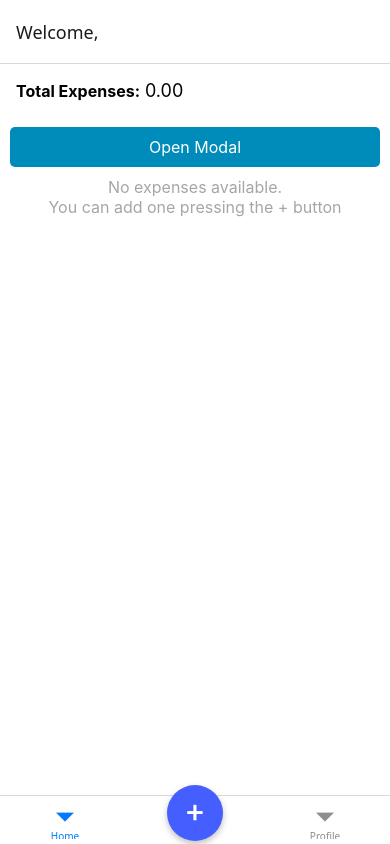
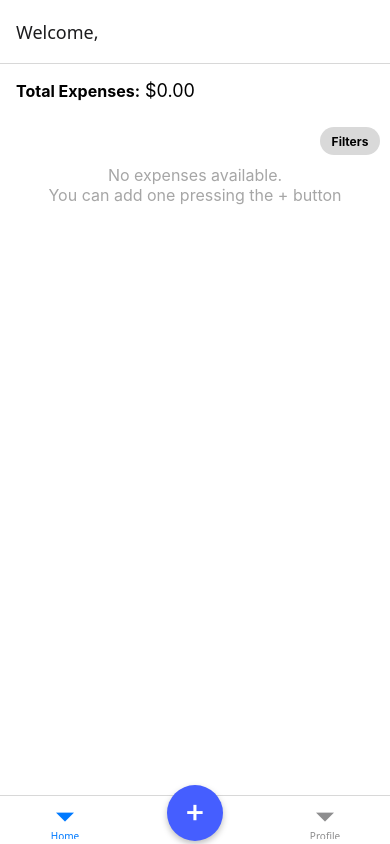
Before and after one commit to shirafeldinger/Expenses-Tracking-Exercise, a React Native app: screen /MainTabs in a window 390 px wide. Built offline with nearby package versions, Linux system fonts and the light colour scheme.

Commit message:
clean and fix

```diff
--- a/src/components/Home/FilterModal.tsx
+++ b/src/components/Home/FilterModal.tsx
@@ -4,8 +4,8 @@ import Modal from 'react-native-modal';
 import DateTimePicker from '@react-native-community/datetimepicker';
 import Button from '../Button';
 import {GREY, WHITE} from '../../constants/colors';
-import {ADD_EXPENSE} from '../../constants/texts';
-import { ExpenseSection } from '../../types';
+import {ADD_EXPENSE, HOME_SCREEN_TEXTS} from '../../constants/texts';
+import {ExpenseSection} from '../../types';
 
 const {titleInput, amountInput, dateText} = ADD_EXPENSE;
 
@@ -13,8 +13,9 @@ interface FilterModalProps {
   isModalVisible: boolean;
   toggleModal: () => void;
   sections: ExpenseSection[];
-  setFilteredSections: (filteredSections: any[]) => void;
+  setFilteredSections: (filteredSections: ExpenseSection[]) => void;
 }
+const {filters} = HOME_SCREEN_TEXTS;
 
 const FilterModal: React.FC<FilterModalProps> = ({
   isModalVisible,
@@ -29,15 +30,13 @@ const FilterModal: React.FC<FilterModalProps> = ({
   const filteredSections = useMemo(() => {
     let filtered = [...sections];
 
-    // Filter by title
-    if (title.length > 0) {
+    if (title) {
       filtered = filtered.filter(
         section => section.data[0].title.toLowerCase() === title.toLowerCase(),
       );
     }
 
-    // Filter by amount
-    if (amount.length > 0) {
+    if (amount) {
       const amountValue = parseFloat(amount);
       if (!isNaN(amountValue)) {
         filtered = filtered.filter(section =>
@@ -45,13 +44,39 @@ const FilterModal: React.FC<FilterModalProps> = ({
         );
       }
     }
-    // Filter by date
+
+    if (date) {
+      const targetDateOnly = new Date(
+        date.getFullYear(),
+        date.getMonth(),
+        date.getDate(),
+      );
+      filtered = filtered.filter(section =>
+        section.data.some(expense => {
+          const expenseDate = new Date(expense.date);
+          const expenseDateOnly = new Date(
+            expenseDate.getFullYear(),
+            expenseDate.getMonth(),
+            expenseDate.getDate(),
+          );
+          return expenseDateOnly.getTime() === targetDateOnly.getTime();
+        }),
+      );
+    }
 
     return filtered;
   }, [sections, title, amount, date]);
 
   const saveFiltersToState = () => {
     setFilteredSections(filteredSections);
+    toggleModal();
+  };
+
+  const clearFilters = () => {
+    setTitle('');
+    setAmount('');
+    setDate(new Date());
+    setFilteredSections(sections);
     toggleModal();
   };
 
@@ -62,7 +87,16 @@ const FilterModal: React.FC<FilterModalProps> = ({
       style={styles.modal}>
       <View style={styles.container}>
         <View>
-          <Text style={styles.title}>{'Filters'}</Text>
+          <View style={styles.header}>
+            <Text onPress={clearFilters} style={styles.clearText}>
+              Clean
+            </Text>
+            <Text style={styles.title}>{filters}</Text>
+            <Text onPress={toggleModal} style={styles.closeText}>
+              X
+            </Text>
+          </View>
+
           <TextInput
             style={styles.input}
             placeholder={titleInput}
@@ -114,7 +148,7 @@ const styles = StyleSheet.create({
     justifyContent: 'space-between',
   },
   title: {
-    fontSize: 16,
+    fontSize: 20,
     marginBottom: 15,
     alignSelf: 'center',
   },
@@ -141,6 +175,18 @@ const styles = StyleSheet.create({
     alignSelf: 'center',
     marginBottom: 50,
   },
+  header: {
+    flexDirection: 'row',
+    alignItems: 'center',
+    marginVertical: 20,
+    justifyContent: 'space-between',
+  },
+  clearText: {
+    fontSize: 16,
+  },
+  closeText: {
+    fontSize: 20,
+  },
 });
 
 export default FilterModal;
--- a/src/constants/texts.ts
+++ b/src/constants/texts.ts
@@ -9,6 +9,7 @@ export const HOME_SCREEN_TEXTS = {
   totalExpenses: 'Total Expenses:',
   emptyList: `No expenses available.
 You can add one pressing the + button`,
+  filters: 'Filters',
 };
 
 export const ADD_EXPENSE = {
--- a/src/screens/HomeScreen.tsx
+++ b/src/screens/HomeScreen.tsx
@@ -17,7 +17,7 @@ import FilterModal from '../components/Home/FilterModal';
 import {useSelector} from 'react-redux';
 import {RootState} from '../redux/store';
 
-const {totalExpenses} = HOME_SCREEN_TEXTS;
+const {totalExpenses, filters} = HOME_SCREEN_TEXTS;
 
 const HomeScreen = () => {
   const sections = useSelector((state: RootState) => state.expenses.sections);
@@ -37,12 +37,12 @@ const HomeScreen = () => {
       <View style={styles.totalContainer}>
         <Text style={styles.total}>{totalExpenses}</Text>
         <Text style={styles.totalAmount}>
-          {addCommaAndDotToPrice(totalPrice)}
+          ${addCommaAndDotToPrice(totalPrice)}
         </Text>
       </View>
 
       <TouchableOpacity onPress={toggleModal} style={styles.filterButton}>
-        <Text style={styles.filterButtonText}>Open Modal</Text>
+        <Text style={styles.filterButtonText}>{filters}</Text>
       </TouchableOpacity>
 
       <SectionList
@@ -88,15 +88,18 @@ const styles = StyleSheet.create({
     fontSize: 18,
   },
   filterButton: {
-    padding: 10,
-    backgroundColor: '#008CBA',
-    borderRadius: 5,
+    width: 60,
+    backgroundColor: '#D9D9D9',
+    height: 28,
+    borderRadius: 60,
     margin: 10,
+    alignSelf: 'flex-end',
+    justifyContent: 'center',
     alignItems: 'center',
   },
   filterButtonText: {
-    color: '#fff',
-    fontSize: 16,
+    fontSize: 12,
+    fontWeight: '700',
   },
 });
 
```
